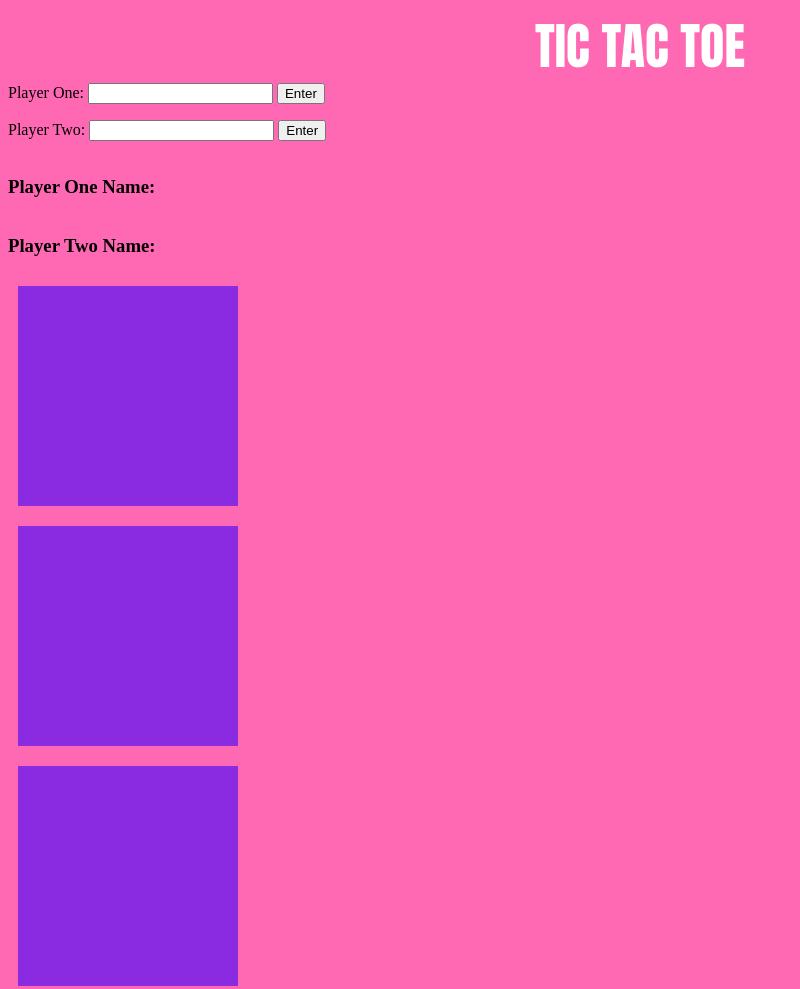
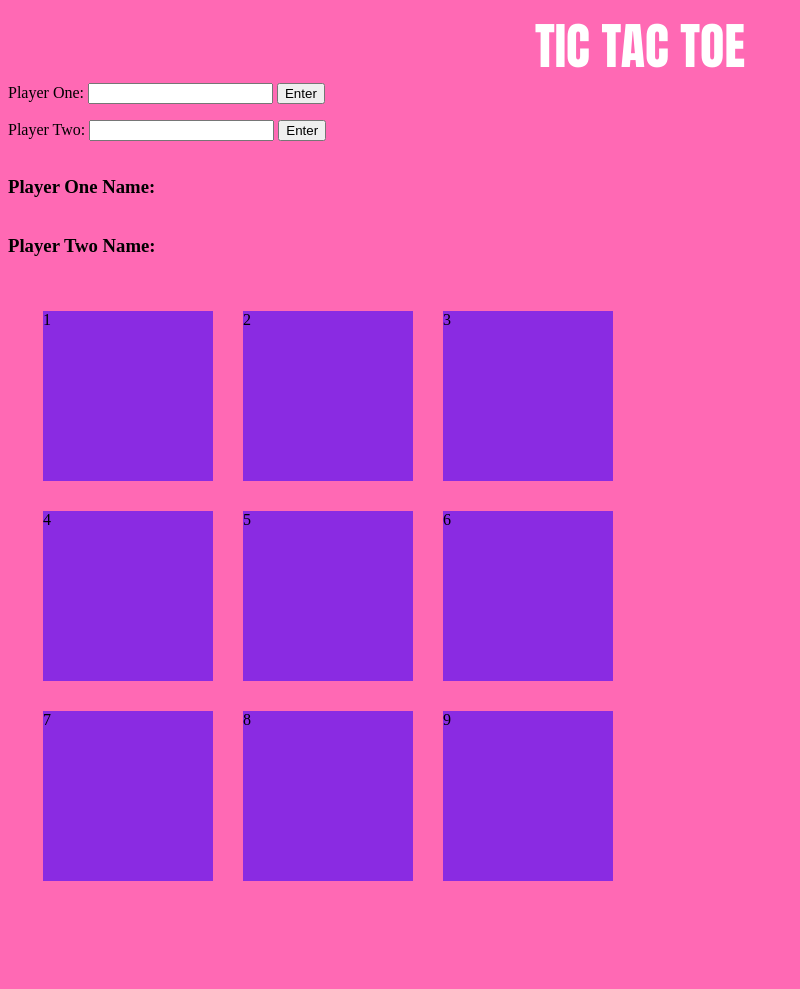
Before and after one commit to cdickens14/Tic-Tac-Toe, a plain HTML site: page index.html in a window 1280 px wide. Shown: the top 989 px of the page, without its empty margins (0-800 px from the left). After the commit the page ends 924 px from the top, so only its background shows below. Drawn offline with Linux system fonts and the light colour scheme.

Commit message:
second commit

```diff
--- a/app.js
+++ b/app.js
@@ -1,12 +1,12 @@
 //State
 const state = {
-    players: [],
+    players: ['x', 'o'],
     board: [
             null, null, null,
             null, null, null,
             null, null, null
            ],
-    score: 0,
+    moves: 0,
 }
 
 //DOM Selectors
@@ -15,6 +15,7 @@ const playerTwo = document.getElementById('player-two');
 const playerOneDisplay = document.getElementById('player-one-display');
 const playerTwoDisplay = document.getElementById('player-two-display');
 const enterButton = document.getElementsByClassName('enter');
+const boxDiv = document.getElementsByClassName('box');
 
 
 //Helper functions
@@ -25,6 +26,13 @@ const enterButton = document.getElementsByClassName('enter');
     //boxDiv.style.height = 100px;
     //body.document.appendChild('boxDiv');
 //}
+const turns = (playerOne, playerTwo) => {
+    if (playerOne === state.players[0]){
+        return moves++;
+    } else if (playerTwo === state.players[1]){
+        return moves++;
+    }
+};
 
 
 //Event Listeners
@@ -32,9 +40,16 @@ enterButton[0].addEventListener('click', () => {
     const message = "Player One Name: ";
     playerOneDisplay.innerText = `${message} ${playerOne.value}`;
     playerOne.value = '';
-})
+});
 enterButton[1].addEventListener('click', () => {
     const message = "Player Two Name: ";
     playerTwoDisplay.innerText = `${message} ${playerTwo.value}`;
     playerTwo.value = '';
-})
+});
+boxDiv[i].addEventListener('click', () => {
+    for (let i = 0; i <boxDiv.length; i++){
+    boxDiv.innerText = 'X'
+    boxDiv.innerText = 'O'
+    }
+
+});
--- a/index.html
+++ b/index.html
@@ -18,11 +18,16 @@
     </form>
     <h3 id="player-one-display">Player One Name:</h3>
     <h3 id="player-two-display">Player Two Name:</h3>
-    <div></div>
-    <div></div>
-    <div></div>
-    <div></div>
-    <div></div>
-    <div></div>
+    <div id="grid">
+        <div class="box">1</div>
+        <div class="box">2</div>
+        <div class="box">3</div>
+        <div class="box">4</div>
+        <div class="box">5</div>
+        <div class="box">6</div>
+        <div class="box">7</div>
+        <div class="box">8</div>
+        <div class="box">9</div>
+    </div>
 </body>
 </html>
--- a/style.css
+++ b/style.css
@@ -1,6 +1,8 @@
 body {
+    display: flex;
+    flex-direction: column;
+    justify-content: space-between;
     background-color:hotpink;
-    display: grid;
 }
 header {
     font-size: 50px;
@@ -9,12 +11,15 @@ header {
     font-family:Impact, Haettenschweiler, 'Arial Narrow Bold', sans-serif;
 }
 
-div {
-    display: flex;
-    flex-wrap: wrap;
-    background-color:blueviolet;
-    width: 200px;
-    height: 200px;
+#grid {
+    display: grid;
+    grid-template-columns: 200px 200px 200px;
+    grid-template-rows: 200px 200px 200px;
     margin: 10px;
     padding: 10px;
 }
+
+.box {
+    background-color:blueviolet;
+    margin: 15px;
+}
```
